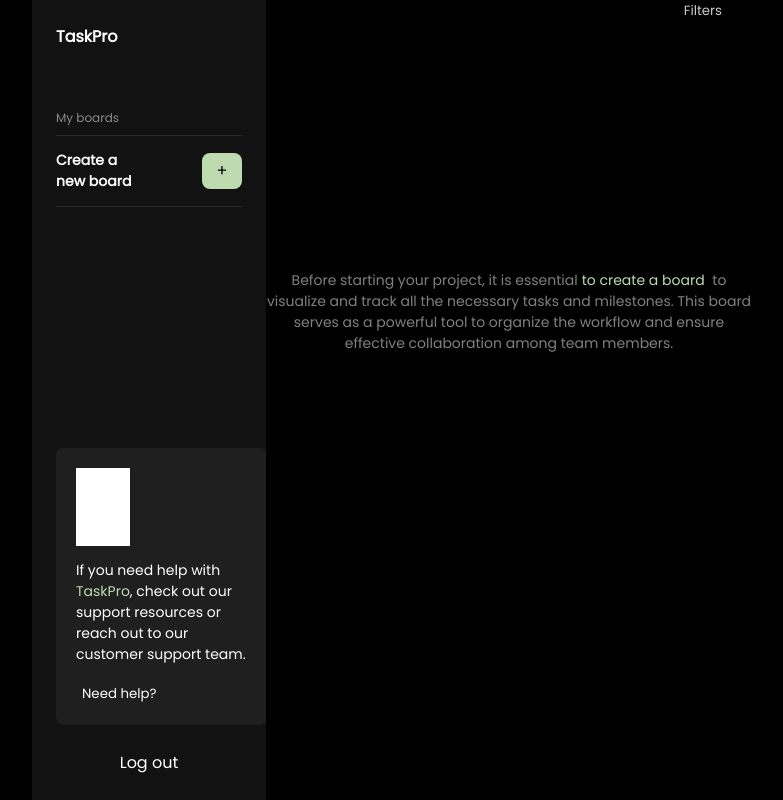
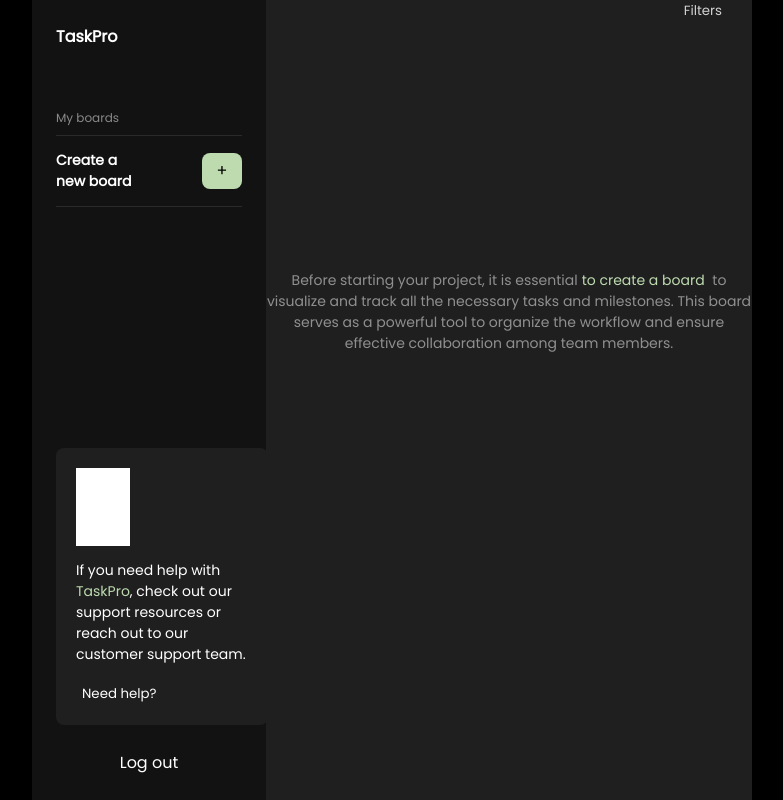
Before and after one commit to nazinamari/TaskPro, a React (Vite) app: page /home in a window 1280 px wide. Shown: the whole page, without its empty margins (248-1031 px from the left). Built offline with nearby package versions, Linux system fonts and the light colour scheme.

Commit message:
Update WorkPlace.module.css

```diff
--- a/src/components/WorkPlace/WorkPlace.module.css
+++ b/src/components/WorkPlace/WorkPlace.module.css
@@ -30,4 +30,5 @@
 }
 .wrapper {
   flex-grow: 1;
+  background-color: #1f1f1f;
 }
```
